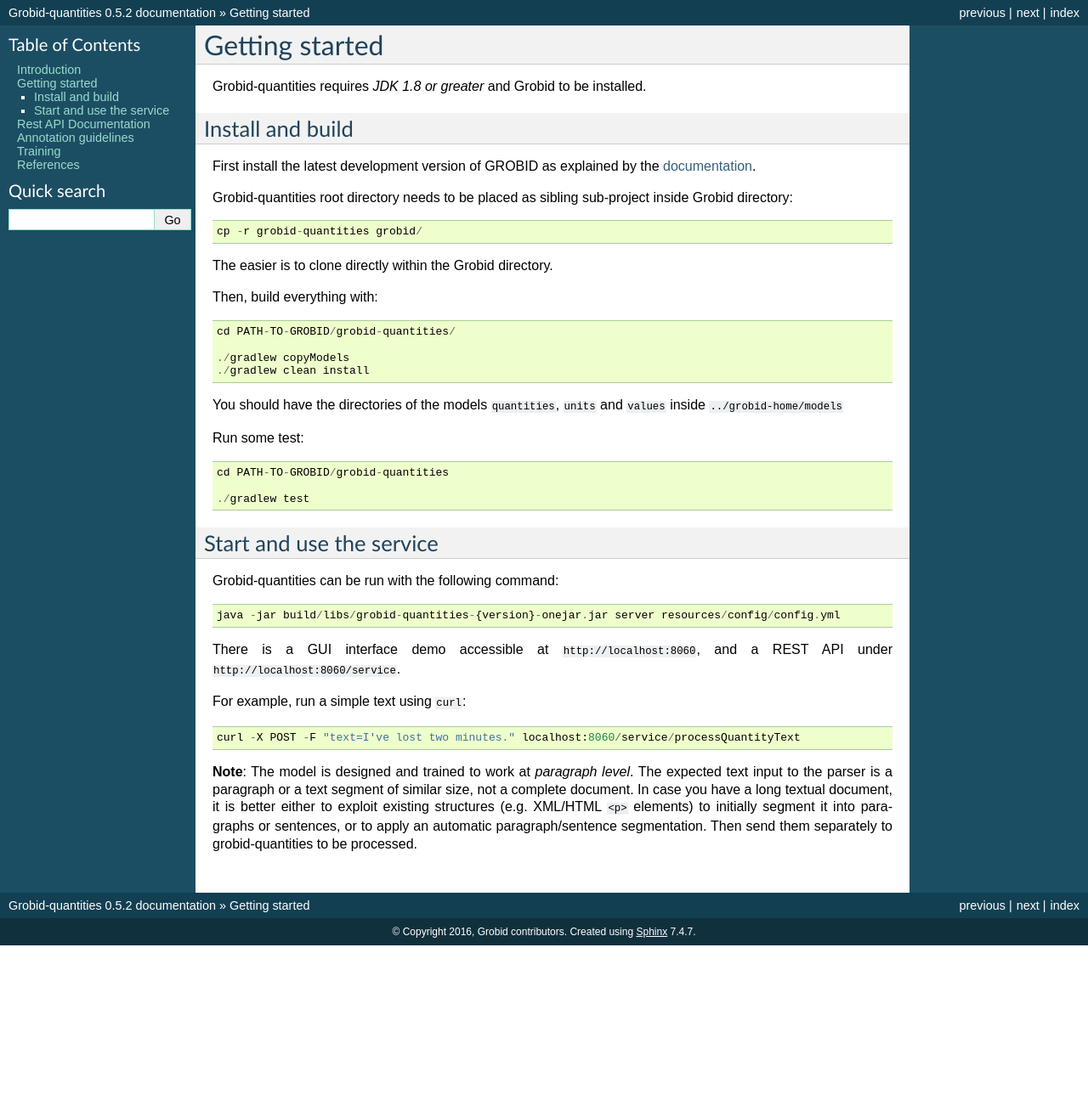
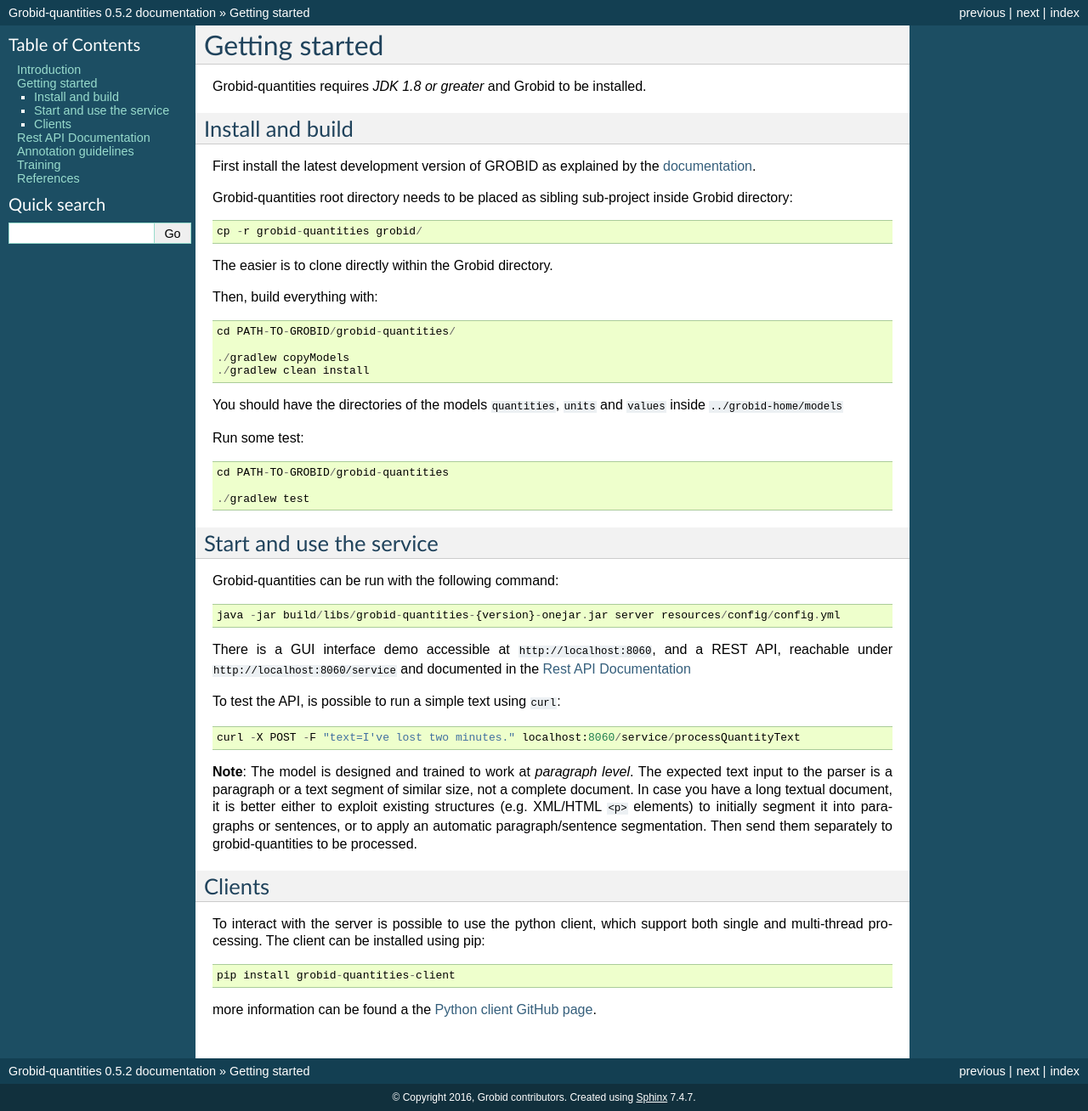
Before and after one commit to lfoppiano/grobid-quantities, a Sphinx documentation site: the page built from doc/gettingStarted.rst, in a window 1280 px wide. Shown: the whole page at 85% size. Built offline with Sphinx 7.4.7, drawn with Linux system fonts in a browser that asks for light colours; before the commit the page ends 1113 px from its top, so only the background shows below that.

Commit message:
adding documentation of the python client

```diff
--- a/doc/gettingStarted.rst
+++ b/doc/gettingStarted.rst
@@ -1,3 +1,5 @@
+.. _Python client GitHub page: https://gitlab.nims.go.jp/a017873/superconductors-documentation/issues
+
 .. topic:: Getting started, build, install
 
 Getting started
@@ -45,12 +47,25 @@ Grobid-quantities can be run with the following command:
   java -jar build/libs/grobid-quantities-{version}-onejar.jar server resources/config/config.yml
 
 
-There is a GUI interface demo accessible at ``http://localhost:8060``, and a REST API under ``http://localhost:8060/service``.
+There is a GUI interface demo accessible at ``http://localhost:8060``, and a REST API, reachable under ``http://localhost:8060/service`` and documented in the :ref:`rest_api`
 
-For example, run a simple text using ``curl``:
+To test the API, is possible to run a simple text using ``curl``:
+
 ::
 
   curl -X POST -F "text=I've lost two minutes." localhost:8060/service/processQuantityText
 
 
 **Note**: The model is designed and trained to work at *paragraph level*. The expected text input to the parser is a paragraph or a text segment of similar size, not a complete document. In case you have a long textual document, it is better either to exploit existing structures (e.g. XML/HTML ``<p>`` elements) to initially segment it into paragraphs or sentences, or to apply an automatic paragraph/sentence segmentation. Then send them separately to grobid-quantities to be processed.
+
+
+Clients
+~~~~~~~
+
+To interact with the server is possible to use the python client, which support both single and multi-thread processing.
+The client can be installed using pip:
+::
+
+  pip install grobid-quantities-client
+
+more information can be found a the `Python client GitHub page`_.
```
Also changed, not shown: doc/restAPI.rst (+16 -1 lines).
